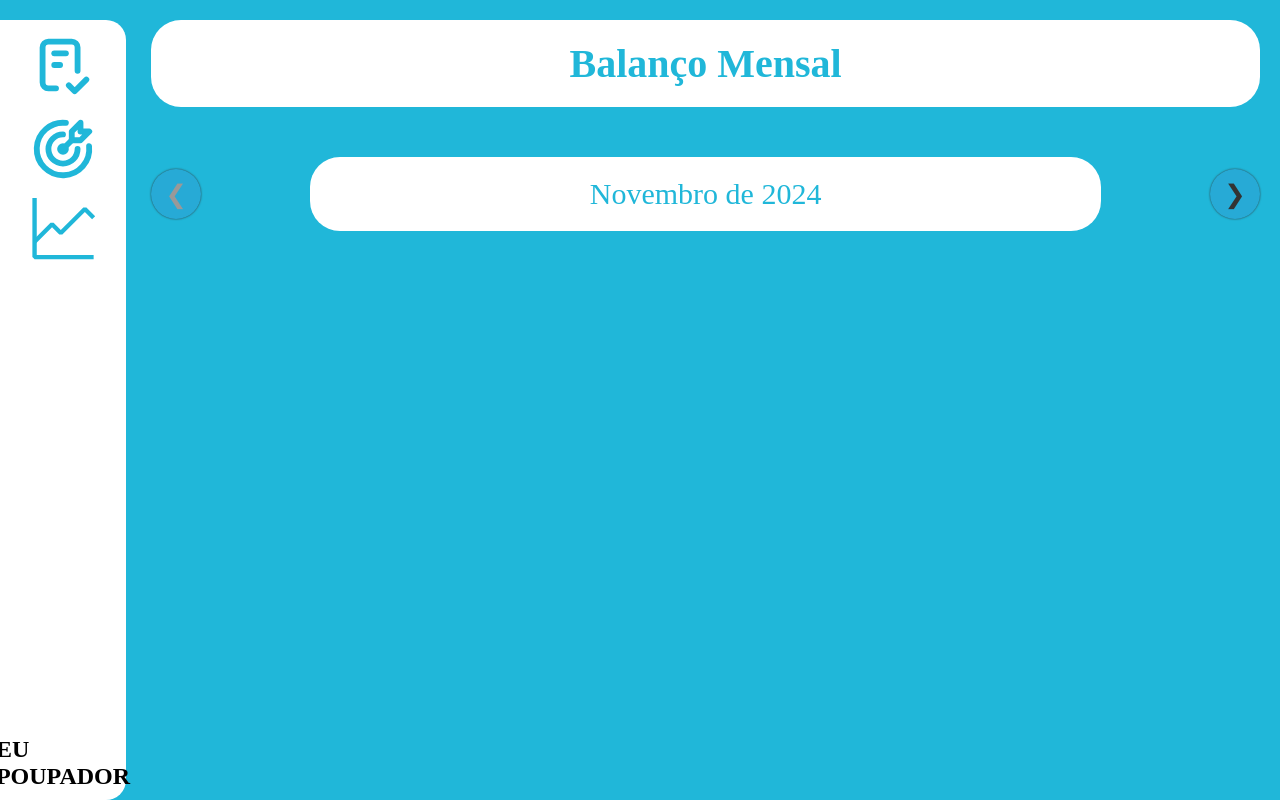
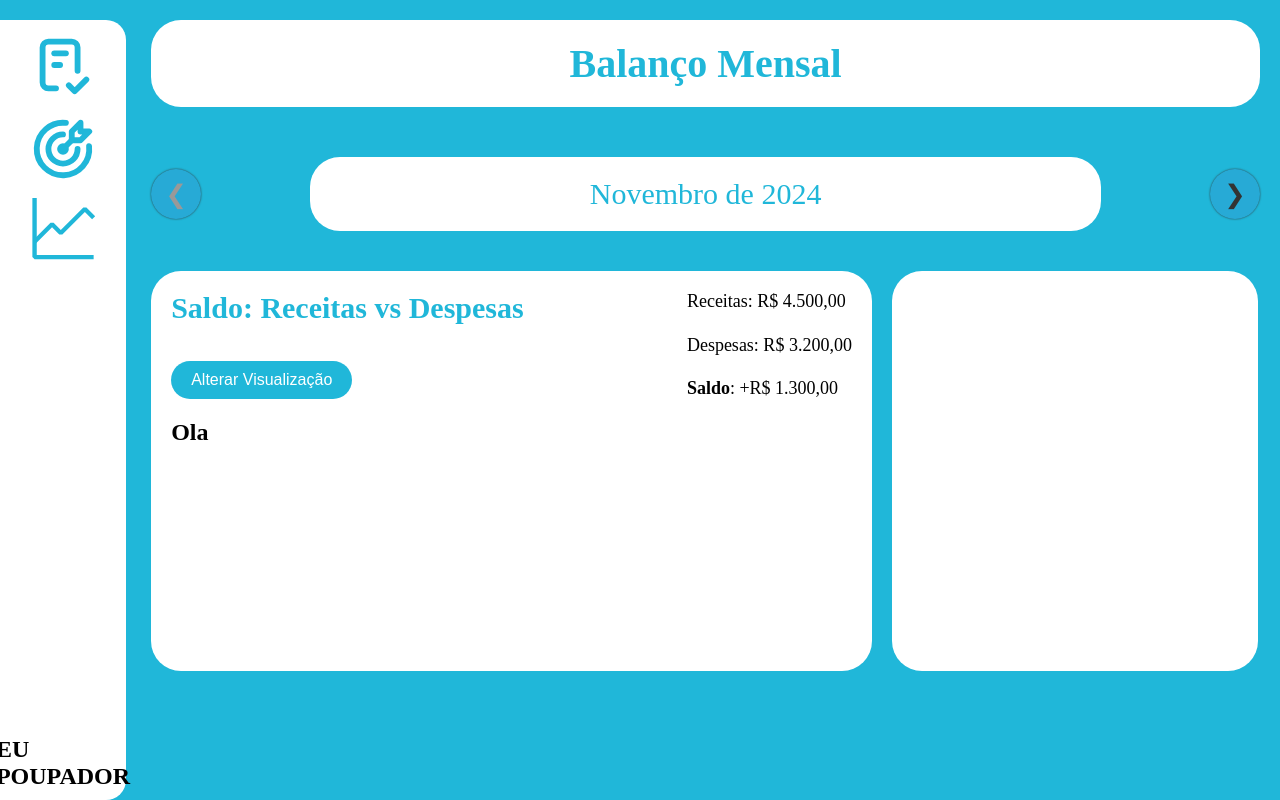
Before and after one commit to CaioMiranda12/project-poupador, a React (Create React App) app: page / in a window 1280 px wide. Built offline with nearby package versions, Linux system fonts and the light colour scheme.

Commit message:
start graph items

```diff
--- a/package.json
+++ b/package.json
@@ -11,6 +11,7 @@
     "react-elastic-carousel": "^0.11.5",
     "react-icons": "^5.4.0",
     "react-scripts": "5.0.1",
+    "recharts": "^2.14.1",
     "styled-components": "^6.1.13",
     "web-vitals": "^2.1.4"
   },
--- a/src/pages/MensalBalance/index.jsx
+++ b/src/pages/MensalBalance/index.jsx
@@ -2,7 +2,17 @@ import Carousel from 'react-elastic-carousel';
 import { TbTargetArrow, TbChecklist } from 'react-icons/tb';
 import { VscGraphLine } from 'react-icons/vsc';
 
-import { Container, Item, RightContainer } from './styles';
+import {
+  Container,
+  Item,
+  RightContainer,
+  GraphsContainer,
+  GraphItem,
+  RightPart,
+  LeftPart,
+  GraphInfo,
+  SaldoText,
+} from './styles';
 
 export function MensalBalance() {
   return (
@@ -36,6 +46,32 @@ export function MensalBalance() {
           <Item>Março de 2025</Item>
           <Item>Abril de 2025</Item>
         </Carousel>
+
+        <GraphsContainer>
+          <GraphItem>
+            <GraphInfo>
+              <LeftPart>
+                <h3>Saldo: Receitas vs Despesas</h3>
+                <button>Alterar Visualização</button>
+              </LeftPart>
+
+              <RightPart>
+                <p>Receitas: R$ 4.500,00</p>
+                <p>Despesas: R$ 3.200,00</p>
+                <SaldoText>
+                  <span>Saldo</span>: +R$ 1.300,00
+                </SaldoText>
+              </RightPart>
+            </GraphInfo>
+
+            {/* DIV DO GRAFICO */}
+            <div>
+              <h2>Ola</h2>
+            </div>
+          </GraphItem>
+
+          <GraphItem />
+        </GraphsContainer>
       </RightContainer>
     </Container>
   );
--- a/src/pages/MensalBalance/styles.js
+++ b/src/pages/MensalBalance/styles.js
@@ -89,3 +89,76 @@ export const Item = styled.div`
   width: 80%;
   text-align: center;
 `;
+
+export const GraphsContainer = styled.div`
+  margin-top: 40px;
+
+  display: grid;
+  grid-template-columns: 65% 33%;
+  gap: 20px;
+`;
+
+export const GraphItem = styled.div`
+  background-color: #fff;
+  min-height: 400px;
+  padding: 20px;
+  border-radius: 30px;
+`;
+
+export const GraphInfo = styled.div`
+  display: flex;
+  justify-content: space-between;
+  height: 30%;
+
+  margin-bottom: 20px;
+`;
+
+export const LeftPart = styled.div`
+  display: flex;
+  flex-direction: column;
+  justify-content: space-between;
+
+  h3 {
+    color: #20b7d9;
+    font-weight: bold;
+    font-size: 30px;
+  }
+
+  button {
+    background-color: #20b7d9;
+    color: #fff;
+    border: none;
+    padding: 10px 20px;
+    border-radius: 20px;
+    width: max-content;
+    font-size: 16px;
+
+    &:hover {
+      opacity: 0.8;
+    }
+
+    &:active {
+      opacity: 0.6;
+    }
+  }
+`;
+
+export const RightPart = styled.div`
+  display: flex;
+  flex-direction: column;
+  justify-content: space-between;
+
+  p {
+    font-size: 18px;
+    color: #000;
+  }
+`;
+
+export const SaldoText = styled.p`
+  color: #20b7d9;
+
+  span {
+    font-weight: bold;
+    color: #000;
+  }
+`;
```
Also changed, not shown: .eslintrc.json, 1 other file (tests, documents, lock files or other folders).
